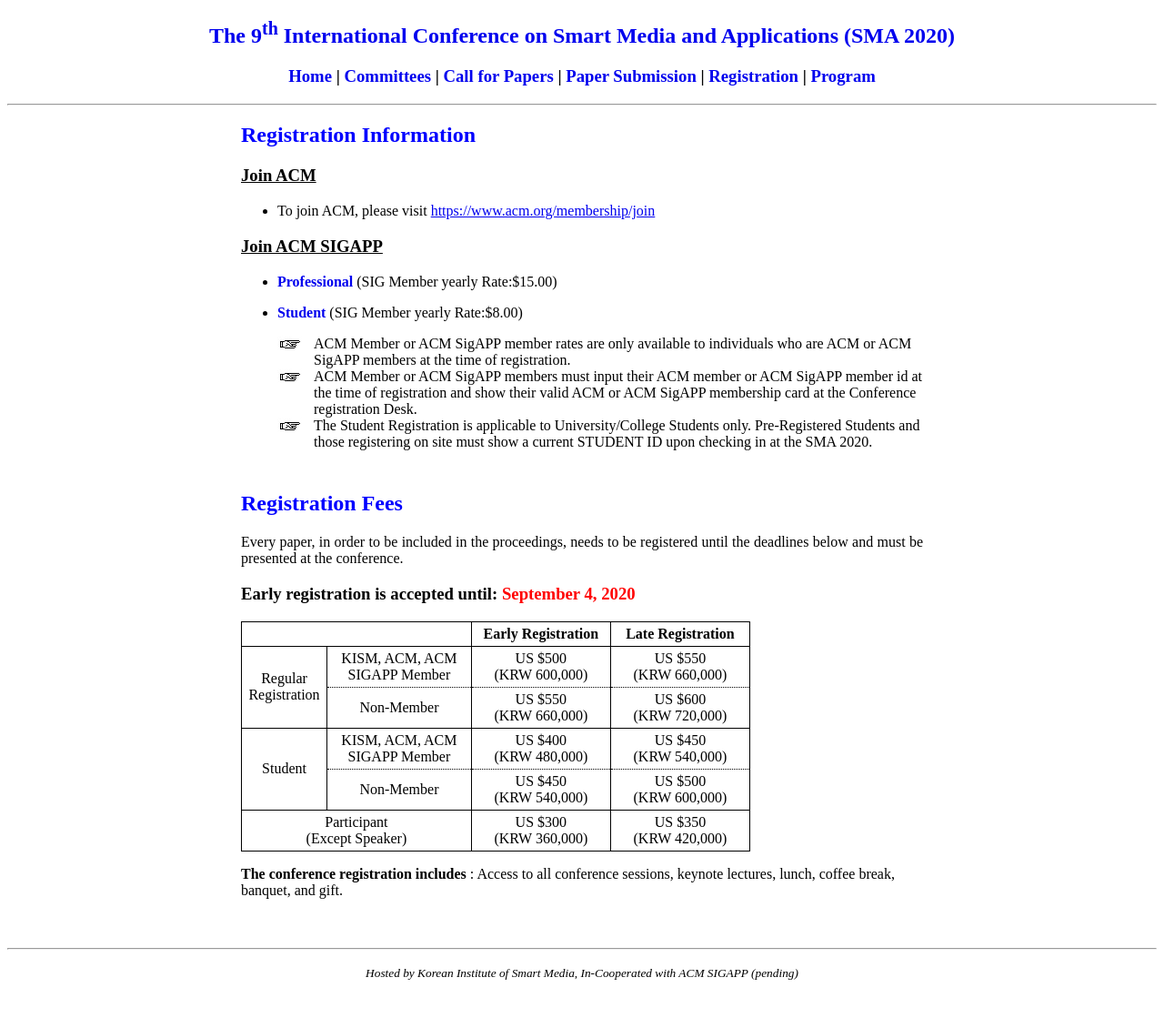
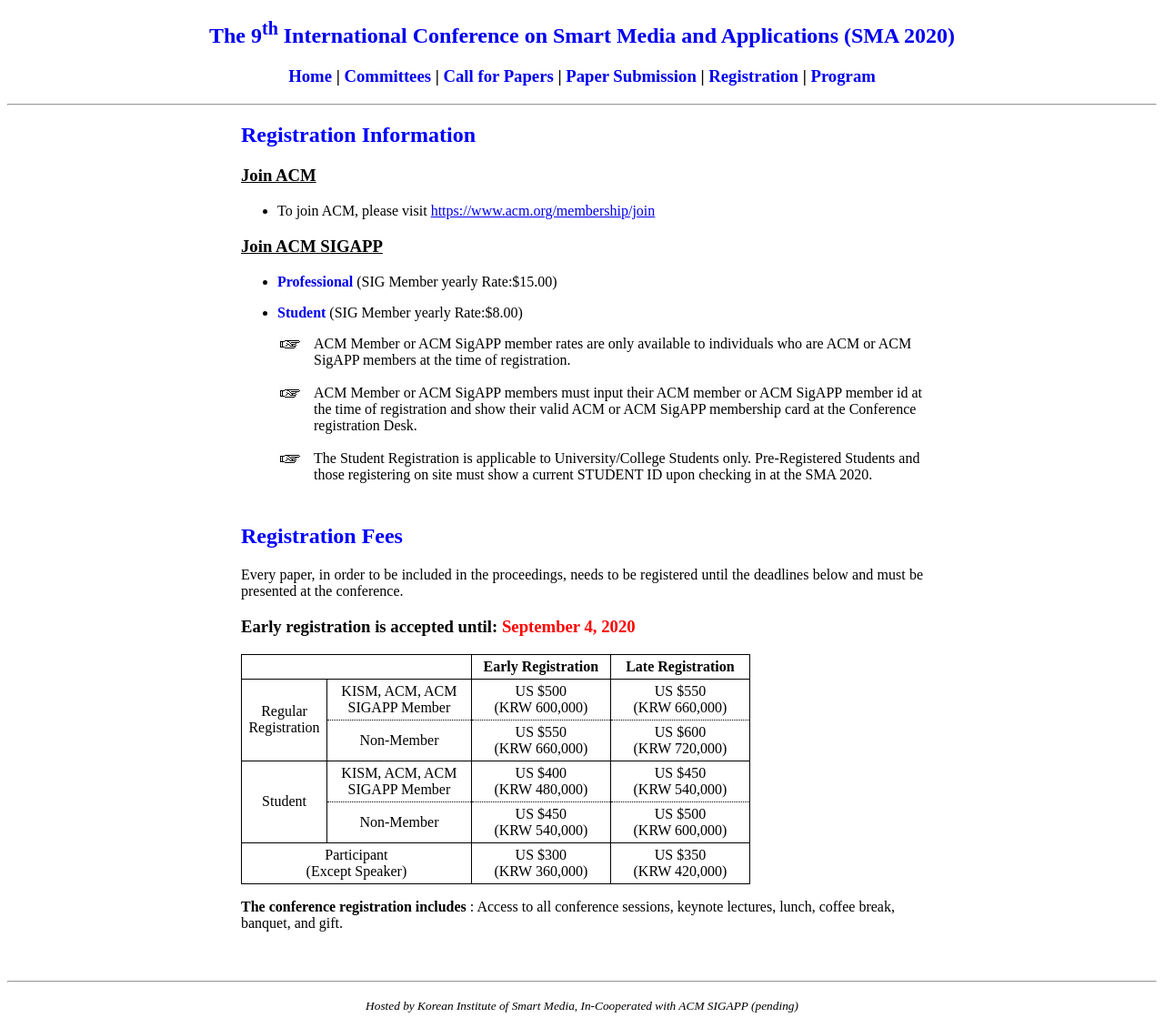
Before and after one commit to icea-conf/sma-2020.github.io, a Jekyll site: the page built from registration/index.html, in a window 1280 px wide. Shown: the whole page at 91% size. Built offline with Jekyll 4.4.1, drawn with Linux system fonts in a browser that asks for light colours; before the commit the page ends 1094 px from its top, so only the background shows below that.

Commit message:
Update index.html

```diff
--- a/registration/index.html
+++ b/registration/index.html
@@ -17,8 +17,8 @@ title: SMA 2020
                     <li><p><a style="text-decoration:none" href="https://services.acm.org/public/qj/gensigqj/gensigqj_control.cfm?promo=QJSIG&form_type=SIG&offering=042&sigstu=SIG_STUD&byp=1"><b>Student</b></a> (SIG Member yearly Rate:$8.00)</p></li>
                </ul>
                <ul class="ul-style">
-                    <li class="li-style"><a style="text-align: justify">ACM Member or ACM SigAPP member rates are only available to individuals who are ACM or ACM SigAPP members at the time of registration.</a></li>
-                    <li class="li-style"><a style="text-align: justify">ACM Member or ACM SigAPP members must input their ACM member or ACM SigAPP member id at the time of registration and show their valid ACM or ACM SigAPP membership card at the Conference registration Desk.</a></li>
+                    <li class="li-style"><a style="text-align: justify">ACM Member or ACM SigAPP member rates are only available to individuals who are ACM or ACM SigAPP members at the time of registration.</a></li><br>
+                    <li class="li-style"><a style="text-align: justify">ACM Member or ACM SigAPP members must input their ACM member or ACM SigAPP member id at the time of registration and show their valid ACM or ACM SigAPP membership card at the Conference registration Desk.</a></li><br>
                     <li class="li-style"><a style="text-align: justify">The Student Registration is applicable to University/College Students only. Pre-Registered Students and those registering on site must show a current STUDENT ID upon checking in at the SMA 2020.</a></li>
                </ul>
           </div>
```
